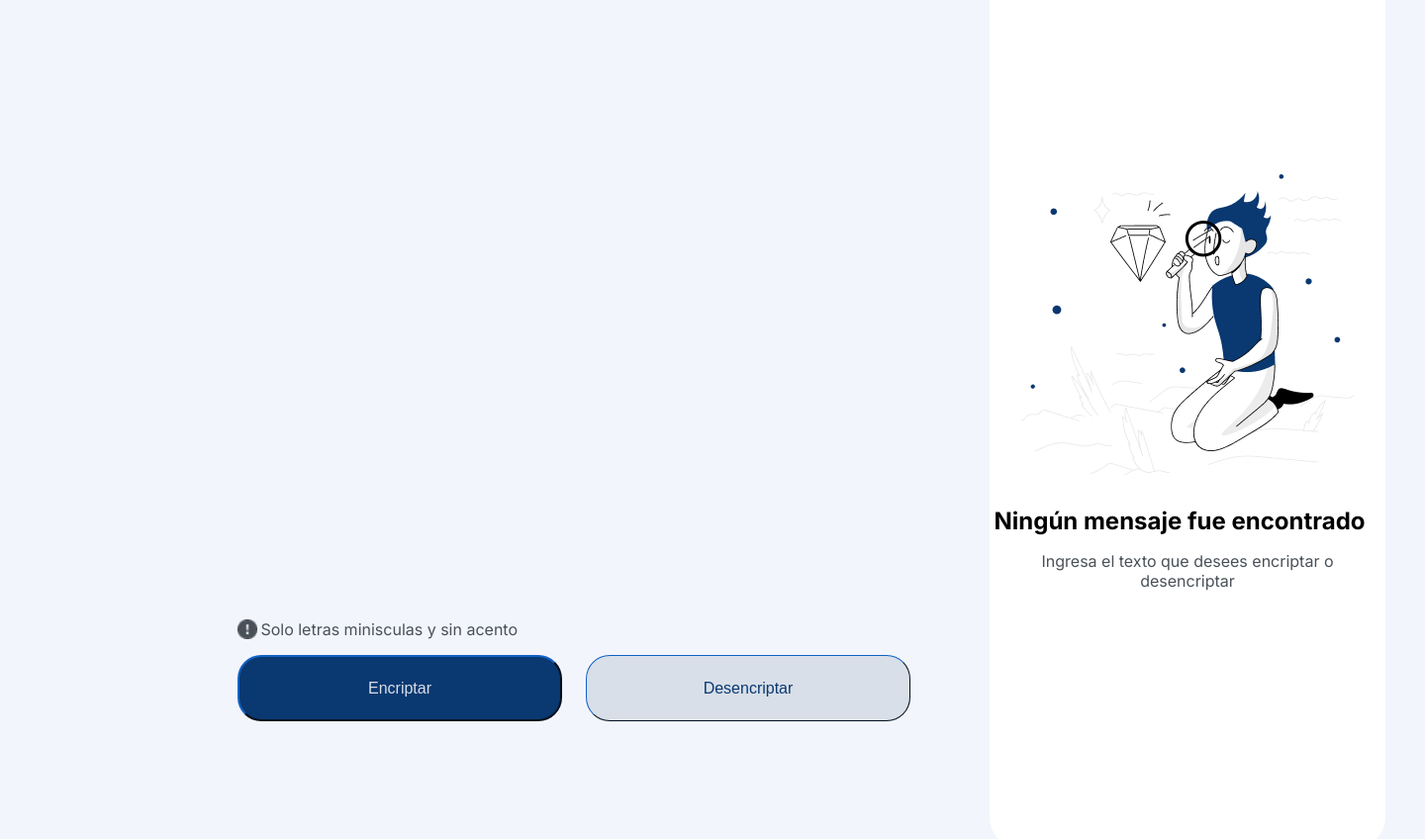
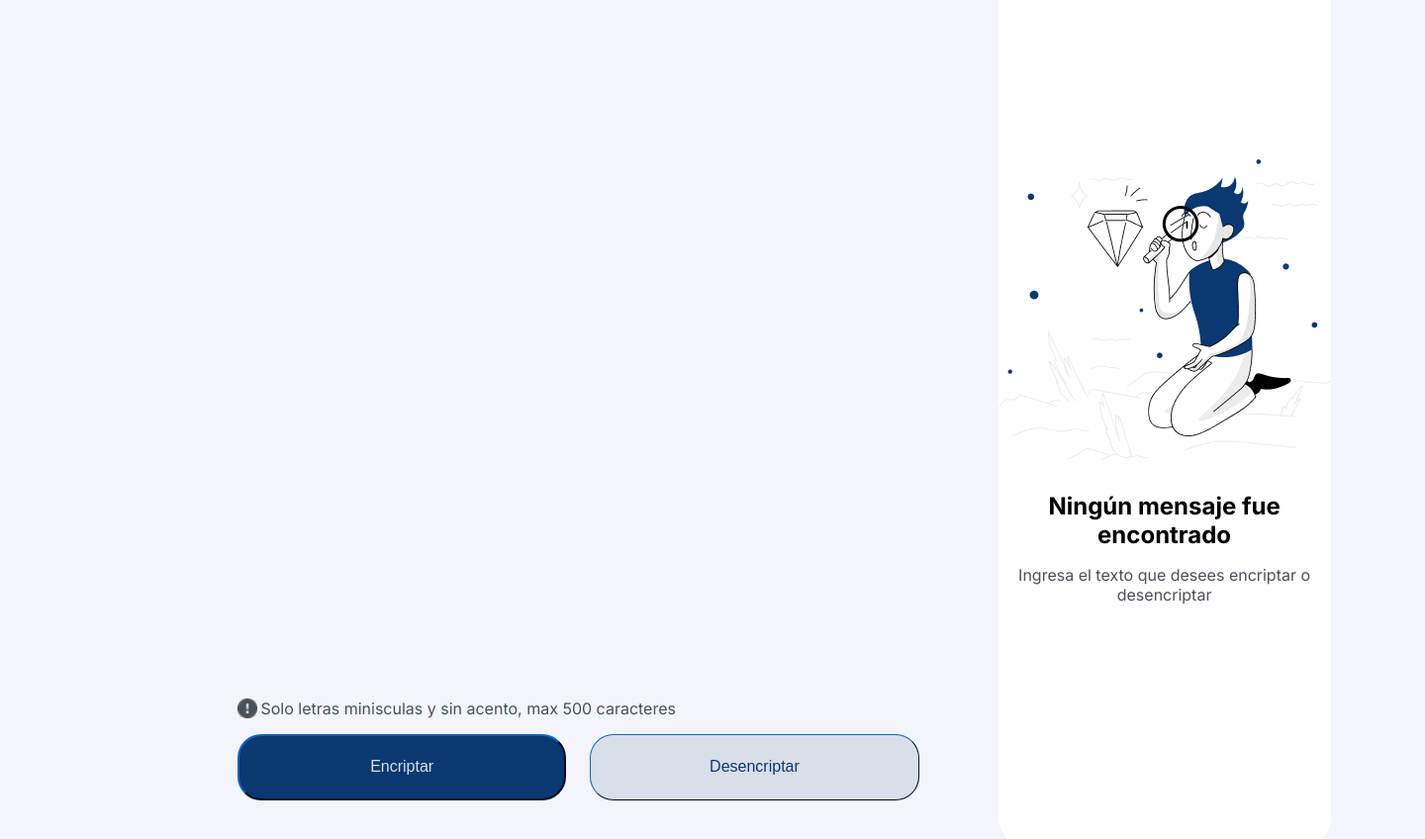
Before and after one commit to elgarcito/Alure-challenge-encriptador, a plain HTML site: page pages/index.html in a window 1280 px wide. Shown: the part 126-974 px from the top of the page at 99% size, 1440 px wide, since content can reach past the window. Drawn offline with Linux system fonts and the light colour scheme.

Commit message:
Add max lenght of char and used text-area-Next part-Tablet and mobile

```diff
--- a/pages/index.html
+++ b/pages/index.html
@@ -15,7 +15,7 @@
         <div class="input__message_buttons">
             <div class="mainContainer__inputAndResponse__input">
 
-                <textarea name="Ingrese el texto aqui" id="textArea" placeholder="Ingrese el texto aqui" class="mainContainer__inputAndResponse__input__inputBox"></textarea>
+                <textarea name="Ingrese el texto aqui" id="textArea" placeholder="Ingrese el texto aqui" class="mainContainer__inputAndResponse__input__inputBox" maxlength="500"></textarea>
 
                 <!--
                 <input class="mainContainer__inputAndResponse__input__inputBox" placeholder="Ingrese el texto aqui" >
@@ -25,7 +25,7 @@
 
                 <div class="mainContainer__inputAndResponse__input__inputBox__message">
                     <img src="/images/bi_exclamation-circle-fill.png" alt="exclamation" class="exclamationIcon">
-                    <p>Solo letras minisculas y sin acento</p>
+                    <p>Solo letras minisculas y sin acento, max 500 caracteres</p>
                 </div>
                 <div class="mainContainer__inputAndResponse__input__inputBox__buttonBox">
                     <input type="button" value="Encriptar" class="mainContainer__inputAndResponse__input__inputBox__buttonBox__encriptButton">
--- a/styles/style.css
+++ b/styles/style.css
@@ -18,26 +18,37 @@
 .mainContainer{
     background-color: var(--color-fondo);
     display: flex;
-
+    /*
+    width: 116.5rem;
+    */
+    width: 100%;
+    flex-wrap: wrap;
 }
 
 
 .mainContainer__inputAndResponse{
     display: flex;
     flex-direction: column;
-    width: 920px;
+    /*width: 57.5rem;*/
+    /*width:920px*/
+    flex-grow: 1;
 }
 
 .mainContainer__header__logo{
     justify-content: start;
     width: 100%;
     justify-content: left;
+    margin-top: 2.5rem;
+    margin-left: 2.5rem;
+    /*
     margin-top: 40px;
     margin-left: 40px;
+    */
 }
 
 .input__message_buttons{
-    margin-left: 240px;
+    /*margin-left: 240px;*/
+    margin-left: 15rem;
     margin-right: 0px;
 }
 
@@ -49,9 +60,13 @@ mainContainer__inputAndResponse__input{
 .mainContainer__inputAndResponse__input__inputBox{
     background-color: var(--color-fondo);
     border: 0;
-    height: 640px;
-    width: 680px;
-    font-size: 32px;
+    /*height: 640px;*/
+    height: 45rem;
+    width: 100%;
+    /*width: 42.5rem;*/
+    /*width: 680px;*/
+    /*font-size: 32px;*/
+    font-size: 2rem;
     color: var(--color-ingreseTextoAqui);
     outline: none;
     resize: none;
@@ -61,74 +76,113 @@ mainContainer__inputAndResponse__input{
 .mainContainer__inputAndResponse__input__inputBox::placeholder{
     color: var(--color-ingreseTextoAqui);
     font-family: var(--font-general);
-    font-size: 32px;
+    font-size: 2rem;
+    /*font-size: 32px;*/
     font-weight: 400;
     line-height: 1;
 }
 
-
+/*
 .blank__space{
     height: 340px;
 }
+*/
 
 .mainContainer__inputAndResponse__input__inputBox__message{
     display: flex;
     font-family: var(--font-general);
     color: var(--color-ingresaYsoloMinusculas);
     width: 100%;
+    /*
     margin-top: 16px;
     margin-bottom: 16px;
+    */
+    margin-top: 1rem;
+    margin-bottom: 1rem;
     gap: 0.5%;
 }
 
 .exclamationIcon{
     width: 20px;
-    height: 20x;
+    height: 20px;
 }
 
 
 .mainContainer__inputAndResponse__input__inputBox__buttonBox{
     display: flex;
     width: 100%;
+    height: 4.18rem;
+    gap: 1.5rem;
+    margin-bottom: 4.5rem;
+    /*
     height: 67px;
     gap: 24px;
     margin-bottom: 72px;
+    */
 }
 
 .mainContainer__inputAndResponse__input__inputBox__buttonBox__encriptButton{
     background-color:var(--color-botonEncriptar);
-    width: 328px;
+    /*width: 20.5rem;*/
+    /*width: 328px;*/
+    width: 50%;
     height: 100%;
+    border-radius: 1.5rem;
+    font-size: 1rem;
+    /*
     border-radius: 24px;
     font-size: 16px;
+    */
     color: var(--color-botonDesencriptar);
     border-color: var(--color-botonEncriptar);
 }
 
 .mainContainer__inputAndResponse__input__inputBox__buttonBox__unencriptButton{
     background-color: var(--color-botonDesencriptar);
+    /*width: 20.5rem;*/
+    width: 50%;
+    height: 100%;
+    border-radius: 1.5rem;
+    font-size: 1rem;
+    /*
     width: 328px;
     height: 100%;
     border-radius: 24px;
     font-size: 16px;
+    */
     color: var(--color-botonEncriptar);
     border-color: var(--color-botonEncriptar);
     border-width: 1px;
 }
 
 .mainContainer__inputAndResponse__encriptedResponse__container{
-    width: 520px;
+    /*width: 32.5rem;*/
+    /*width: 520px;*/
+    /*width: 100%;*/
+    display: flex;
+    margin: 0;
+    width: 8%;
+    flex-grow: 1;
 }
 
 .mainContainer__inputAndResponse__encriptedResponse{
    background-color: var(--color-muneco);
-   width: 400px;
+   width: 25rem;
+   height: 59rem;
+   border-radius: 2rem;
+   margin-top: 2.5rem;
+   margin-bottom: 2.5rem;
+   margin-right: 2.5rem;
+   margin-left: 5rem;
+   /*
+    width: 400px;
    height: 944px;
    border-radius: 32px;
    margin-top: 40px;
    margin-bottom: 40px;
    margin-right: 40px;
    margin-left: 80px;
+   */
    display: flex;
    flex-direction: column;
    align-items: center;
@@ -138,14 +192,20 @@ mainContainer__inputAndResponse__input{
 
 .mainContainer__inputAndResponse__encriptedResponse__image{
     width: auto;
-    margin-bottom: 32px;
+    margin-bottom: 2rem;
+    /*margin-bottom: 32px;*/
 }
 
 .mainContainer__inputAndResponse__encriptedResponse__firstP{
     font-family: var(--font-general);
     font-weight: 700;
+    font-size: 1.5rem;
+    margin-right: 1rem;
+    margin-left: 1rem;
+    /*
     font-size: 24px;
     margin-right: 16px;
+    */
     text-align: center;
 }
 
@@ -154,8 +214,14 @@ mainContainer__inputAndResponse__input{
     font-family: var(--font-general);
     color: var(--color-ingresaYsoloMinusculas);
     font-weight: 400;
+    margin-top: 1rem;
+    margin-right: 1rem;
+    margin-left: 1rem;
+    /*
     margin-top: 16px;
     margin-right: 16px;
     margin-left: 16px;
+
+    */
     text-align: center;
 }
```
